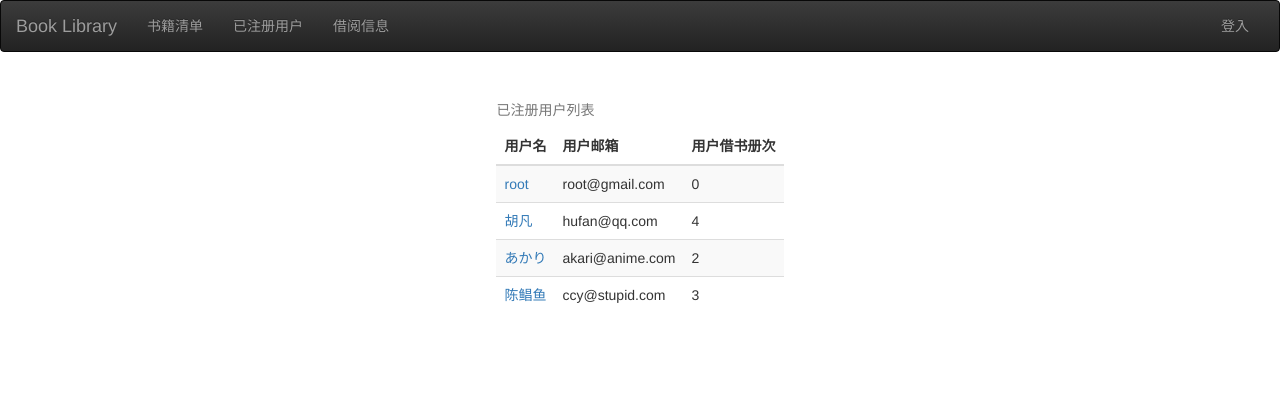
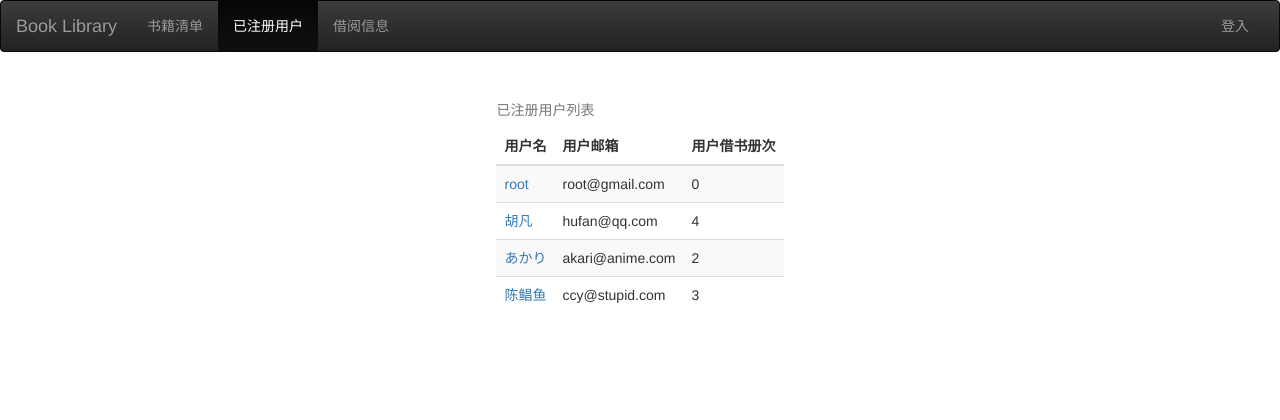
Before and after one commit to printdaigang/groupby, a Flask app: page /user/ in a window 1280 px wide. Shown: the top 420 px of the page. Run offline with Flask 2, Linux system fonts and the light colour scheme; data comes from the database, SQL or seed files in the repository; some libraries are stand-ins or nearby versions.

Commit message:
profile user experience

```diff
--- a/app/templates/base.html
+++ b/app/templates/base.html
@@ -31,13 +31,13 @@
             <!-- Collect the nav links, forms, and other content for toggling -->
             <div class="collapse navbar-collapse" id="bs-example-navbar-collapse-1">
                 <ul class="nav navbar-nav">
-                    <li><a href="{{ url_for('book') }}">书籍清单</a></li>
-                    <li><a href="{{ url_for('user') }}">已注册用户</a></li>
-                    <li><a href="{{ url_for('card') }}">借阅信息</a></li>
+                    <li {% if request.path == url_for('book') %} class="active"{% endif %} ><a href="{{ url_for('book') }}">书籍清单</a></li>
+                    <li {% if request.path == url_for('user') %} class="active"{% endif %} ><a href="{{ url_for('user') }}">已注册用户</a></li>
+                    <li {% if request.path == url_for('card') %} class="active"{% endif %} ><a href="{{ url_for('card') }}">借阅信息</a></li>
                 </ul>
                 <ul class="nav navbar-nav navbar-right">
                     {% if g.user.is_authenticated %}
-                        <li><a href="{{ url_for('user_detail',uid=g.user.id) }}">{{ g.user.name }}</a></li>
+                        <li {% if request.path == url_for('user_detail',uid=g.user.id) %} class="active"{% endif %} ><a href="{{ url_for('user_detail',uid=g.user.id) }}">{{ g.user.name }}</a></li>
                         <li><a href="{{ url_for('logout') }}">登出</a></li>
                     {% else %}
                         <li><a href="{{ url_for('login') }}">登入</a></li>
--- a/app/templates/book.html
+++ b/app/templates/book.html
@@ -24,11 +24,11 @@
                 <td>{{ book.numbers }} / {{ book.can_borrow_number() }}</td>
                 {% if g.user.is_authenticated %}
                     {% if g.user.borrowing(book) %}
-                        <td><a class="btn btn-primary" href="{{ url_for('giveback',bid=book.id) }}">
+                        <td><a class="btn btn-primary" href="{{ url_for('giveback',bid=book.id,next=request.path) }}">
                             归还
                         </a></td>
                     {% else %}
-                        <td><a class="btn btn-success" href="{{ url_for('book_borrow',bid=book.id) }}"
+                        <td><a class="btn btn-success" href="{{ url_for('book_borrow',bid=book.id,next=request.path) }}"
                                {% if not book.can_borrow() %}disabled="disabled"{% endif %}>
                             借阅
                         </a></td>
--- a/app/templates/book_detail.html
+++ b/app/templates/book_detail.html
@@ -24,11 +24,11 @@
 
         {% if g.user.is_authenticated %}
             {% if g.user.borrowing(book) %}
-                <td><a class="btn btn-primary" href="{{ url_for('giveback',bid=book.id) }}">
+                <td><a class="btn btn-primary" href="{{ url_for('giveback',bid=book.id,next=request.path) }}">
                     归还
                 </a></td>
             {% else %}
-                <td><a class="btn btn-success" href="{{ url_for('book_borrow',bid=book.id) }}"
+                <td><a class="btn btn-success" href="{{ url_for('book_borrow',bid=book.id,next=request.path) }}"
                        {% if not book.can_borrow() %}disabled="disabled"{% endif %}>
                     借阅
                 </a></td>
--- a/app/templates/card.html
+++ b/app/templates/card.html
@@ -30,7 +30,7 @@
                             <td>{{ log.book.title }}</td>
                             <td>{{ log.timestamp }}</td>
                             <td>{% if log.user.id == g.user.id %}
-                                <a class="btn btn-primary" href="{{ url_for('giveback',bid=log.book.id) }}">
+                                <a class="btn btn-primary" href="{{ url_for('giveback',bid=log.book.id,next=request.path) }}">
                                     归还
                                 </a>{% else %}未归还{% endif %}</td>
                         </tr>
--- a/app/templates/index.html
+++ b/app/templates/index.html
@@ -26,11 +26,11 @@
                 <td>{{ book.logs.count() }}</td>
                 {% if g.user.is_authenticated %}
                     {% if g.user.borrowing(book) %}
-                        <td><a class="btn btn-primary" href="{{ url_for('giveback',bid=book.id) }}">
+                        <td><a class="btn btn-primary" href="{{ url_for('giveback',bid=book.id,next=request.path) }}">
                             归还
                         </a></td>
                     {% else %}
-                        <td><a class="btn btn-success" href="{{ url_for('book_borrow',bid=book.id) }}"
+                        <td><a class="btn btn-success" href="{{ url_for('book_borrow',bid=book.id,next=request.path) }}"
                                {% if not book.can_borrow() %}disabled="disabled"{% endif %}>
                             借阅
                         </a></td>
--- a/app/templates/user_detail.html
+++ b/app/templates/user_detail.html
@@ -33,7 +33,7 @@
                     <td class="hidden-xs">{{ data[0].category }}</td>
                     <td>{{ data[1] }}</td>
                     {% if g.user.is_authenticated and g.user==user %}
-                        <td><a class="btn btn-primary" href="{{ url_for('giveback',bid=data[0].id) }}">归还</a></td>
+                        <td><a class="btn btn-primary" href="{{ url_for('giveback',bid=data[0].id,next=request.path) }}">归还</a></td>
                     {% endif %}
                 </tr>
             {% endfor %}
```
